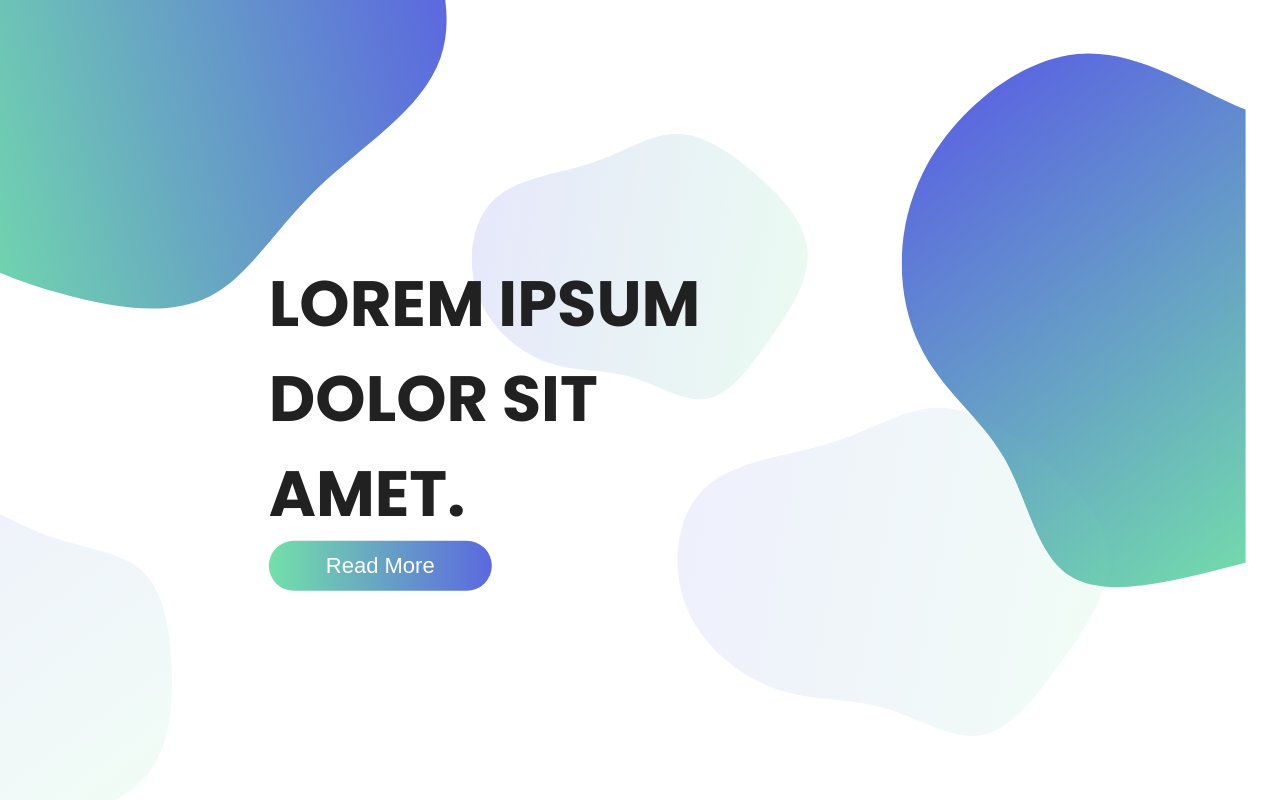
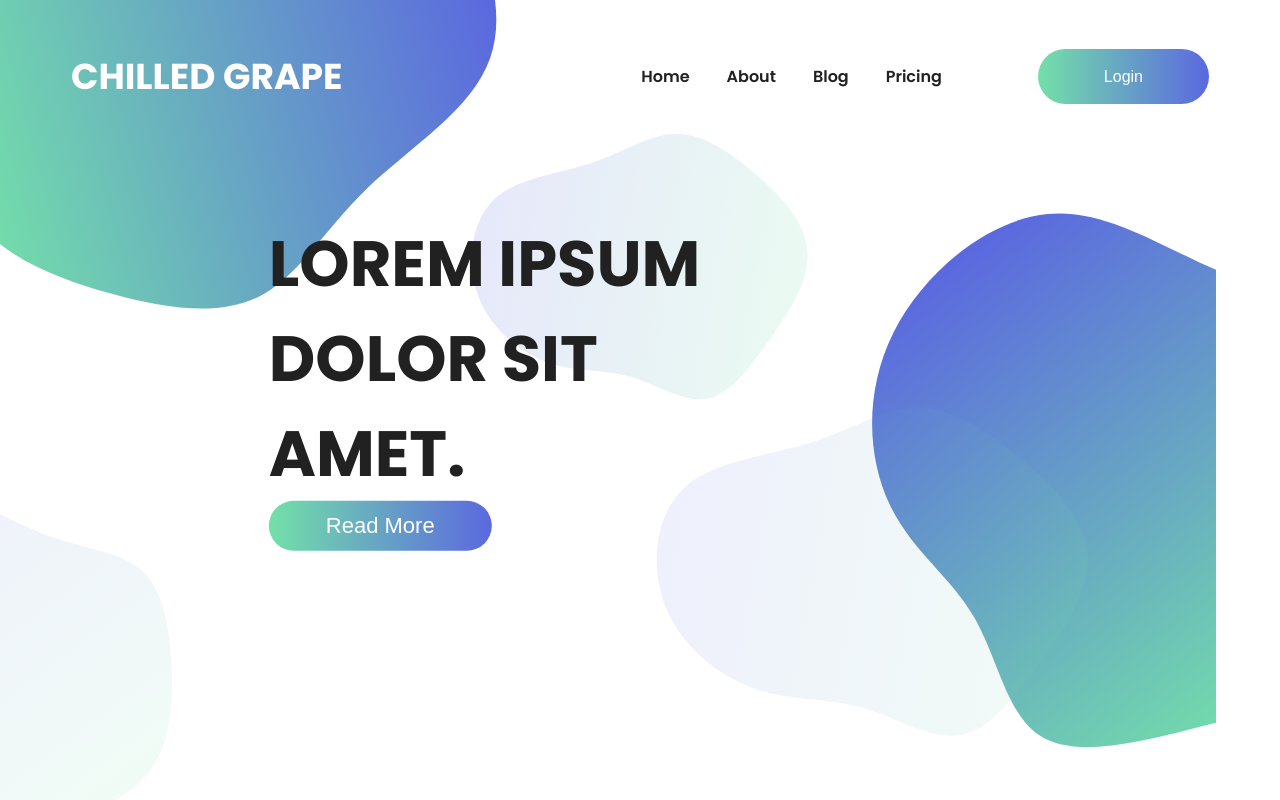
Before and after one commit to RomanVelnar/coldBanana, a React (Create React App) app: page / in a window 1280 px wide. Shown: the top 800 px of the page. Built offline with nearby package versions, Linux system fonts and the light colour scheme.

Commit message:
added Axios and react-router-dom. finished with About section and started working on Products, successfully fetched data

```diff
--- a/package.json
+++ b/package.json
@@ -9,6 +9,7 @@
     "axios": "^0.27.2",
     "react": "^18.1.0",
     "react-dom": "^18.1.0",
+    "react-router-dom": "^6.3.0",
     "react-scripts": "5.0.1",
     "styled-components": "^5.3.5",
     "web-vitals": "^2.1.4"
--- a/src/App.js
+++ b/src/App.js
@@ -4,6 +4,7 @@ import Hero from "../src/components/Hero";
 import About from "../src/components/About";
 import Products from "../src/components/Products";
 import Footer from "../src/components/Footer";
+import DisplayProducts from "./components/DisplayProducts";
 
 const Container = styled.div`
 
@@ -15,6 +16,7 @@ function App() {
     <Container>
       <Hero />
       <About />
+      <DisplayProducts />
     </Container>
   )
 }
--- /dev/null
+++ b/src/components/DisplayProducts.js
@@ -0,0 +1,12 @@
+import React from "react"
+
+function DisplayProducts(props) {
+    console.log(props.products)
+
+    return(
+        <>
+        </>
+    )
+}
+
+export default DisplayProducts
--- a/src/components/Hero.js
+++ b/src/components/Hero.js
@@ -1,10 +1,13 @@
 import styled from "styled-components";
 import React from "react";
+
 import { ReactComponent as SvgDotPattern } from "../images/Vector1.svg";
 import { ReactComponent as SvgDotPattern1 } from "../images/Vector2.svg";
 import { ReactComponent as SvgDotPattern2 } from "../images/Vector3.svg";
 import { ReactComponent as SvgDotPattern3 } from "../images/Vector4.svg";
 import { ReactComponent as SvgDotPattern4 } from "../images/Vector5.svg";
+
+import Navbar from "./Navbar";
 
 
 const Container = styled.section`
@@ -16,10 +19,10 @@ const Container = styled.section`
 const Header = styled.div`
     position: absolute;
     width: 40vw;
-    top: 55%;
+    top: 50%;
     left: 35%;
     transform: translate( -35%, -55%);
-    z-index: 1;
+    z-index: 2;
 `
 const Title = styled.h1`
     font-size: 64px;
@@ -40,7 +43,8 @@ const DecoratorBlob1 = styled(SvgDotPattern)(props => [`
     position: absolute;
     top: 0%;
     left: 0%;
-    transform: translate( -10%, 0%);
+    transform: translate( 0%, 0%);
+    z-index: 1;
     `]);
 
 const DecoratorBlob2 = styled(SvgDotPattern1)(props => [`
@@ -60,17 +64,18 @@ const DecoratorBlob3 = styled(SvgDotPattern2)(props => [`
 
 const DecoratorBlob4 = styled(SvgDotPattern3)(props => [`
     position: absolute;
-    top: 20%;
-    right: 0%;
-    transform: translate( -10%, -20%);
+    top: 40%;
+    right: 5%;
+    transform: translate( 0%, -20%);
     overflow: hidden;
+
     `]);
 
 const DecoratorBlob5 = styled(SvgDotPattern4)(props => [`
     position: absolute;
     top: 55%;
-    right: 10%;
-    transform: translate(-10%, -10%);
+    right: 15%;
+    transform: translate( 0%, -10%);
     `]);
 
 
@@ -78,6 +83,7 @@ const DecoratorBlob5 = styled(SvgDotPattern4)(props => [`
 function Hero() {
     return(
         <Container>
+            <Navbar />
             <Header>
                 <Title>Lorem ipsum dolor sit amet.</Title>
                 <ReadMoreButton>Read More</ReadMoreButton>
--- a/src/components/Navbar.js
+++ b/src/components/Navbar.js
@@ -0,0 +1,73 @@
+import React from "react";
+import styled from "styled-components";
+import { Link } from "react-router-dom";
+
+const Container = styled.nav`
+    position: relative;
+    display: flex;
+    flex-direction: row;
+    justify-content: space-between;
+    background-color: transperent;
+    z-index: 3;
+    padding: 49px 71px !important;
+`
+
+const Logo = styled.h1`
+    font-size: 36px;
+    font-weight: 700;
+    color: #FFFFFF;
+    text-transform: uppercase;
+`
+
+const NavContainer = styled.div`
+    display: flex;
+    flex-direction: row;
+    float: left;
+`
+
+const NavLinks = styled.a`
+    display: flex;
+    flex-direction: row;
+    font-size: 16px;
+    font-weight: 600;
+    color: #212121;
+    list-style-type: none;
+    justify-content: center;
+    align-items: center;
+`
+
+const Links = styled.li`
+    margin-right: 37px !important;
+`
+
+
+const NavButton = styled.button`
+    background: linear-gradient(90deg, rgba(115,224,169,1) 0%, rgba(91,104,223,1) 100%);
+    color: #FFFFFF;
+    font-size: 16px;
+    padding: 9px 66px !important;
+    margin-left: 59px !important;
+    border: none;
+    border-radius: 100px;
+`
+
+
+
+function Navbar() {
+    return(
+        <Container>
+            <Logo>Chilled Grape</Logo>
+            <NavContainer>
+                <NavLinks>
+                    <Links>Home</Links>
+                    <Links>About</Links>
+                    <Links>Blog</Links>
+                    <Links>Pricing</Links>
+                </NavLinks>
+                <NavButton>Login</NavButton>
+            </NavContainer>
+        </Container>
+    )
+}
+
+export default Navbar
--- a/src/components/Products.js
+++ b/src/components/Products.js
@@ -0,0 +1,30 @@
+import React, { useEffect, useState } from "react";
+import styled from "styled-components";
+import axios, { Axios } from "axios";
+import DispayProducts from "./DisplayProducts";
+
+function Products() {
+    const [products, getProducts] = useState('');
+
+    const url = 'https://my-json-server.typicode.com/TomSearle/cb-devtest-api/products';
+
+    useEffect(() => {
+        getAllProducts();
+    }, []);
+
+    const getAllProducts = () => {
+        axios.get('${url}past').then((res) => {
+            const allProducts = res.data;
+            // add data to State
+            getProducts(allProducts);
+
+        })
+        .catch(err => console.error('Error: ${error}'));
+    }
+
+    return(
+        <DispayProducts products={products} />
+    )
+}
+
+export default Products
```
Also changed, not shown: 1 other file (tests, documents, lock files or other folders).
